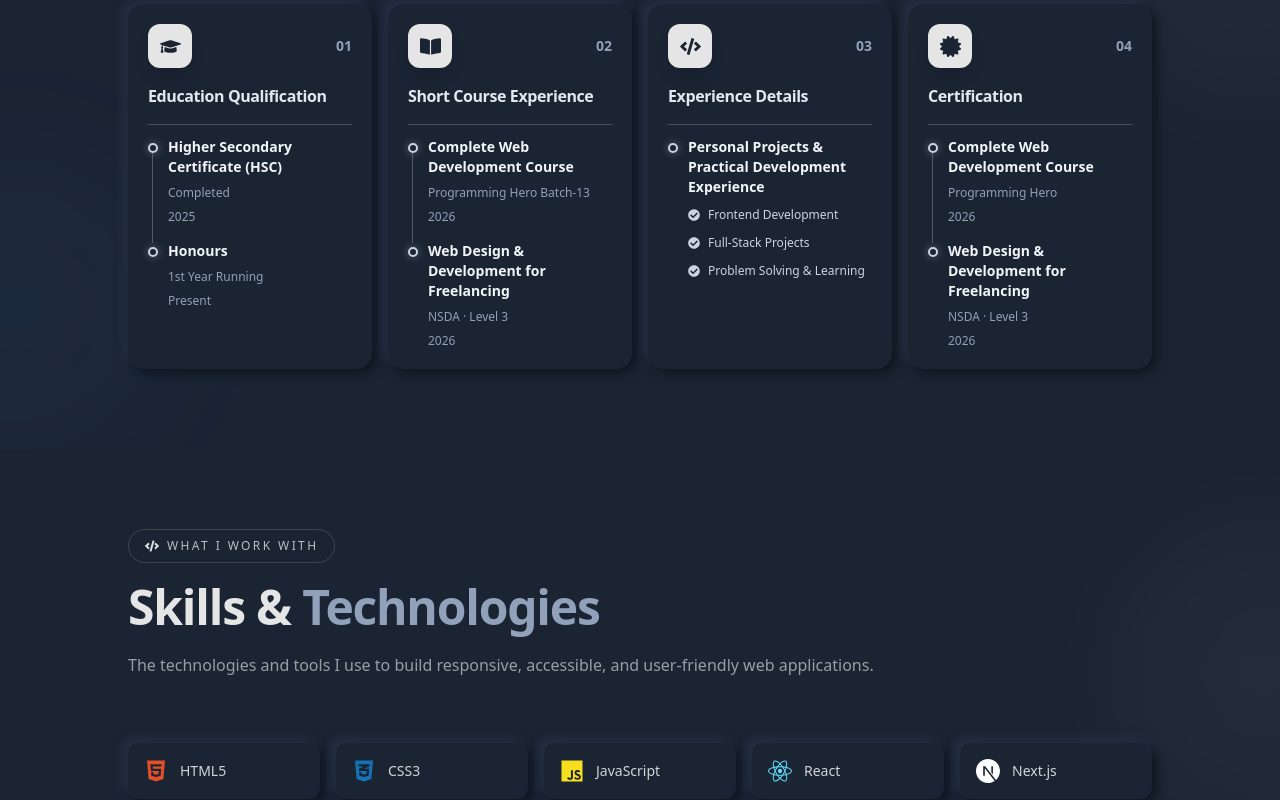
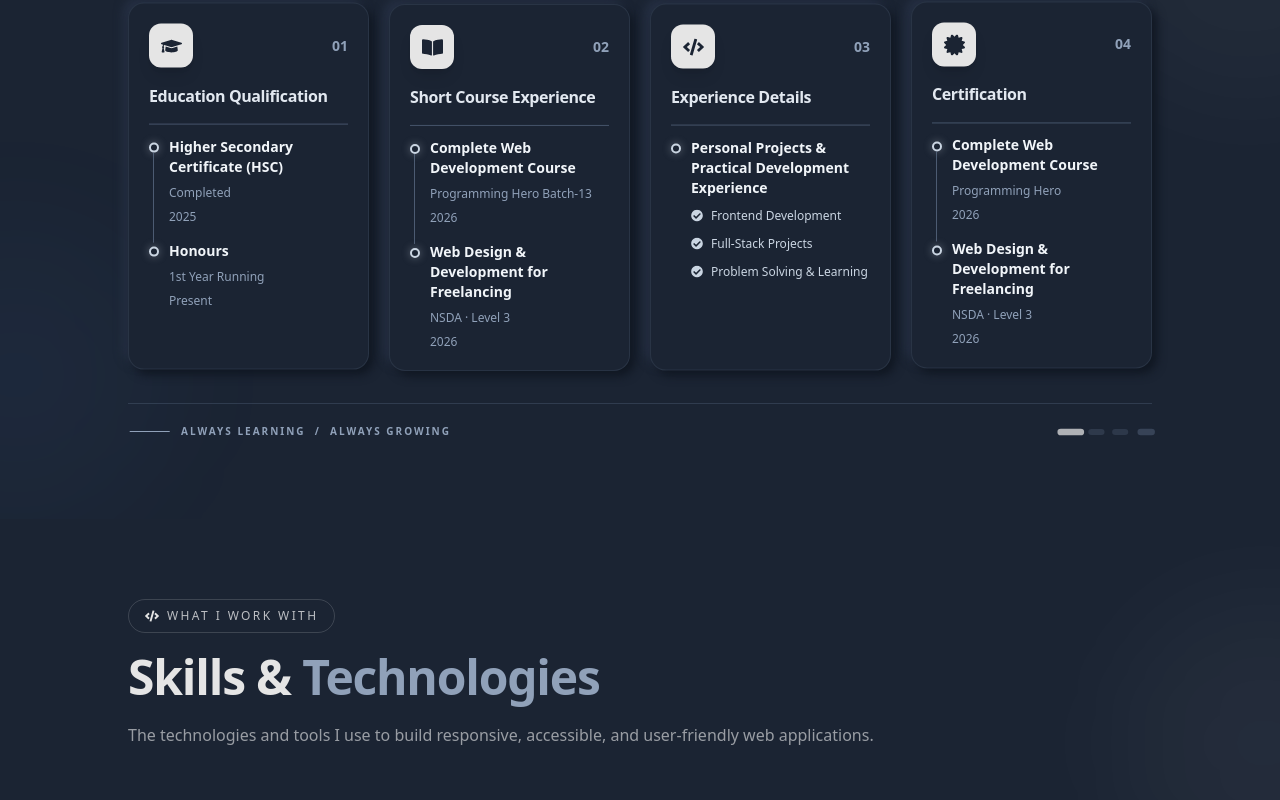
Before and after one commit to dev-riaz/Riaz-Mahamud-Portfolio, a Next.js app: page / in a window 1280 px wide. Shown: the part 1060-1860 px from the top of the page. Built offline with nearby package versions, Linux system fonts and the light colour scheme.

Commit message:
animation added

```diff
--- a/src/components/AboutSection.jsx
+++ b/src/components/AboutSection.jsx
@@ -191,79 +191,151 @@ export default function About() {
         </motion.div>
 
         {/* Qualification cards */}
-        <div className="grid grid-cols-1 gap-4 sm:grid-cols-2 xl:grid-cols-4">
+
+        <div className="grid grid-cols-1 gap-5 sm:grid-cols-2 xl:grid-cols-4">
           {qualifications.map((card, index) => {
             const Icon = card.icon;
 
             return (
-              <motion.article
+              <motion.div
                 key={card.number}
-                initial={{ opacity: 0, y: 35 }}
+                initial={{ opacity: 0, y: 45 }}
                 whileInView={{ opacity: 1, y: 0 }}
                 viewport={{ once: true, amount: 0.15 }}
                 transition={{
-                  duration: 0.5,
-                  delay: index * 0.12,
+                  duration: 0.7,
+                  delay: index * 0.15,
+                  ease: [0.22, 1, 0.36, 1],
+                }}
+                className="h-full"
+              >
+                {/* Entire card continuously floats */}
+                <motion.article
+                  animate={{ y: [0, -15, 0] }}
+                  transition={{
+                    y: {
+                      duration: 3,
+                      repeat: Infinity,
+                      ease: "easeInOut",
+                      delay: index * 0.25,
+                    },
+                  }}
+                  whileHover={{
+                    scale: 1.02,
+                    y: -9,
+                    transition: {
+                      duration: 0.25,
                       ease: "easeOut",
+                    },
                   }}
-                whileHover={{ y: -5 }}
-                className="group relative rounded-2xl p-5
-                   border-transparent bg-[#1b2433] text-[#e2e8f0] shadow-[5px_5px_10px_#101722,-5px_-5px_10px_#263044] hover:text-[#e2e8f0] hover:shadow-[inset_4px_4px_8px_#101722,inset_-4px_-4px_8px_#263044]"
+                  className="group relative h-full overflow-hidden rounded-2xl
+            border border-slate-500/20 bg-[#1b2433] p-5
+            text-[#e2e8f0]
+            shadow-[5px_5px_10px_#101722,-5px_-5px_10px_#263044]
+            transition-[border-color,box-shadow] duration-300
+            hover:border-slate-400/50
+            hover:shadow-[0_14px_35px_rgba(0,0,0,0.28)]"
                 >
+                  {/* Subtle hover background */}
+                  <div
+                    aria-hidden="true"
+                    className="pointer-events-none absolute inset-0
+              bg-gradient-to-br from-slate-400/[0.06]
+              via-transparent to-transparent opacity-0
+              transition-opacity duration-500 group-hover:opacity-100"
+                  />
+
+                  <div className="relative z-10">
                     {/* Icon and number */}
                     <div className="mb-4 flex items-center justify-between">
-                  <div className="flex h-11 w-11 items-center justify-center rounded-xl bg-[#e5e5e5] text-[#1b2433] shadow-lg transition-transform duration-300 group-hover:scale-105">
+                      <div
+                        className="flex h-11 w-11 items-center justify-center
+                  rounded-xl bg-[#e5e5e5] text-[#1b2433]
+                  shadow-lg transition-all duration-300
+                  group-hover:bg-white group-hover:shadow-xl"
+                      >
                         <Icon size={21} />
                       </div>
 
-                  <span className="text-sm font-semibold text-slate-400">
+                      <span
+                        className="text-sm font-semibold text-slate-400
+                  transition-colors duration-300
+                  group-hover:text-slate-200"
+                      >
                         {card.number}
                       </span>
                     </div>
 
                     {/* Card title */}
-                <h3 className="min-h-7 text-base font-bold leading-6 tracking-tight">
+                    <h3
+                      className="min-h-7 text-base font-bold leading-6
+                tracking-tight text-[#e2e8f0]"
+                    >
                       {card.title}
                     </h3>
 
-                <div className="my-3 h-px bg-slate-500/60 transition-colors group-hover:bg-slate-300/60" />
+                    {/* Divider */}
+                    <div
+                      className="my-3 h-px origin-left bg-slate-500/60
+                transition-colors duration-300
+                group-hover:bg-slate-300/80"
+                    />
 
-                {/* Card content */}
+                    {/* Timeline content */}
                     <div className="space-y-4">
                       {card.items.map((item, itemIndex) => (
                         <div key={item.title} className="relative pl-5">
                           {/* Timeline marker */}
-                      <span className="absolute left-0 top-1.5 h-2.5 w-2.5 rounded-full border-2 border-slate-300 bg-[#1b2433] shadow-[0_0_8px_rgba(226,232,240,0.35)]" />
+                          <span
+                            className="absolute left-0 top-1.5 h-2.5 w-2.5
+                      rounded-full border-2 border-slate-300
+                      bg-[#1b2433]
+                      shadow-[0_0_8px_rgba(226,232,240,0.35)]
+                      transition-shadow duration-300
+                      group-hover:shadow-[0_0_12px_rgba(226,232,240,0.5)]"
+                          />
 
+                          {/* Timeline line */}
                           {itemIndex < card.items.length - 1 && (
-                        <span className="absolute bottom-[-18px] left-[4px] top-4 w-px bg-slate-500/70" />
+                            <span
+                              className="absolute bottom-[-18px] left-[4px]
+                        top-4 w-px bg-slate-500/70"
+                            />
                           )}
 
-                      <h4 className="text-sm font-semibold leading-5 text-slate-100">
+                          {/* Item title */}
+                          <h4
+                            className="text-sm font-semibold leading-5
+                      text-slate-100"
+                          >
                             {item.title}
                           </h4>
 
+                          {/* Subtitle */}
                           {item.subtitle && (
                             <p className="mt-1.5 text-xs leading-5 text-slate-400">
                               {item.subtitle}
                             </p>
                           )}
 
+                          {/* Date */}
                           {item.date && (
                             <p className="mt-1.5 text-xs text-slate-400">
                               {item.date}
                             </p>
                           )}
 
+                          {/* Points */}
                           {item.points && (
                             <ul className="mt-2 space-y-2">
                               {item.points.map((point) => (
                                 <li
                                   key={point}
-                              className="flex items-start gap-2 text-xs leading-5 text-slate-300"
+                                  className="flex items-start gap-2
+                            text-xs leading-5 text-slate-300"
                                 >
                                   <FaCheckCircle className="mt-1 shrink-0 text-slate-300" />
-                              {point}
+                                  <span>{point}</span>
                                 </li>
                               ))}
                             </ul>
@@ -271,37 +343,72 @@ export default function About() {
                         </div>
                       ))}
                     </div>
+                  </div>
                 </motion.article>
+              </motion.div>
             );
           })}
         </div>
 
-        {/* Footer
+        {/* Footer */}
         <motion.div
-          initial={{ opacity: 0 }}
-          whileInView={{ opacity: 1 }}
+          initial={{ opacity: 0, y: 15 }}
+          whileInView={{ opacity: 1, y: 0 }}
           viewport={{ once: true }}
           transition={{ duration: 0.7, delay: 0.2 }}
           className="mt-8 flex flex-wrap items-center justify-between gap-4 border-t border-slate-500/30 pt-5"
         >
-          <div className="flex items-center gap-3">
-            <span className="h-px w-10 bg-slate-400" />
-            <p className="text-[10px] font-semibold uppercase tracking-[0.2em] text-slate-400">
+          {/* Continuous sliding text */}
+          <div className="flex items-center gap-3 overflow-hidden">
+            <motion.span
+              animate={{ x: [0, 8, 0] }}
+              transition={{
+                duration: 2,
+                repeat: Infinity,
+                ease: "easeInOut",
+              }}
+              className="h-px w-10 shrink-0 bg-slate-400"
+            />
+
+            <div className="overflow-hidden">
+              <motion.p
+                animate={{ x: [0, 12, 0] }}
+                transition={{
+                  duration: 3,
+                  repeat: Infinity,
+                  ease: "easeInOut",
+                }}
+                className="whitespace-nowrap text-[10px] font-semibold uppercase tracking-[0.2em] text-slate-400"
+              >
                 Always Learning&nbsp; / &nbsp;Always Growing
-            </p>
+              </motion.p>
+            </div>
           </div>
 
+          {/* Continuously sliding dots */}
           <div className="flex items-center gap-2">
             {[0, 1, 2, 3].map((dot) => (
-              <span
+              <motion.span
                 key={dot}
+                animate={{
+                  x: [0, 5, 0],
+                  opacity: [0.4, 1, 0.4],
+                  scale: [1, 1.2, 1],
+                }}
+                transition={{
+                  duration: 1.2,
+                  repeat: Infinity,
+                  repeatType: "loop",
+                  delay: dot * 0.2,
+                  ease: "easeInOut",
+                }}
                 className={`h-1.5 rounded-full ${
                   dot === 0 ? "w-6 bg-[#e5e5e5]" : "w-4 bg-slate-500/60"
                 }`}
               />
             ))}
           </div>
-        </motion.div> */}
+        </motion.div>
       </div>
     </section>
   );
--- a/src/components/SkillSection.jsx
+++ b/src/components/SkillSection.jsx
@@ -165,6 +165,12 @@ function SkillCard({ group, index }) {
 }
 
 export default function SkillSection() {
+  const rows = [
+    technologies.filter((_, index) => index % 3 === 0),
+    technologies.filter((_, index) => index % 3 === 1),
+    technologies.filter((_, index) => index % 3 === 2),
+  ];
+
   return (
     <section
       id="skills"
@@ -203,34 +209,49 @@ export default function SkillSection() {
         </motion.div>
 
         {/* Technology icons */}
+        {/* Skills marquee — 3 animated rows */}
+        <div className="mb-16 space-y-4  overflow-hidden">
+          {rows.map((row, rowIndex) => (
+            <div key={rowIndex} className="overflow-hidden">
               <motion.div
-          variants={containerVariants}
-          initial="hidden"
-          whileInView="visible"
-          viewport={{ once: true, amount: 0.15 }}
-          className="mb-16 grid grid-cols-2 gap-3 sm:grid-cols-3 sm:gap-4 md:grid-cols-4 lg:grid-cols-5"
+                className="flex w-max gap-4"
+                animate={{
+                  x: rowIndex === 1 ? ["-50%", "0%"] : ["0%", "-50%"],
+                }}
+                transition={{
+                  duration: Math.max(row.length * 10, 60),
+                  repeat: Infinity,
+                  ease: "linear",
+                }}
               >
-          {technologies.map((tech) => {
+                {[...row, ...row, ...row, ...row].map((tech, index) => {
                   const TechIcon = tech.icon;
 
                   return (
                     <motion.div
-                key={tech.name}
-                variants={itemVariants}
-                whileHover={{ y: -5, scale: 1.02 }}
-                className="flex items-center gap-3 rounded-xl border-transparent bg-[#1b2433] text-[#e2e8f0] shadow-[5px_5px_10px_#101722,-5px_-5px_10px_#263044] hover:text-[#e2e8f0] hover:shadow-[inset_4px_4px_8px_#101722,inset_-4px_-4px_8px_#263044] p-4"
+                      key={`${tech.name}-${index}`}
+                      whileHover={{ y: -5, scale: 1.04 }}
+                      className="flex w-[165px] shrink-0 items-center gap-3
+                rounded-xl border border-slate-500/20
+                bg-[#1b2433] p-4 text-[#e2e8f0]
+                shadow-[5px_5px_10px_#101722,-5px_-5px_10px_#263044]
+                transition-colors duration-300 hover:border-slate-400/50"
                     >
                       <TechIcon
                         className="shrink-0 text-2xl"
                         style={{ color: tech.color }}
                       />
-                <span className="text-sm font-medium text-white/80">
+
+                      <span className="whitespace-nowrap text-sm font-medium text-white/80">
                         {tech.name}
                       </span>
                     </motion.div>
                   );
                 })}
               </motion.div>
+            </div>
+          ))}
+        </div>
 
         {/* Introduction card */}
         <motion.div
```
Lines whose indentation alone changed are shown as unchanged.
